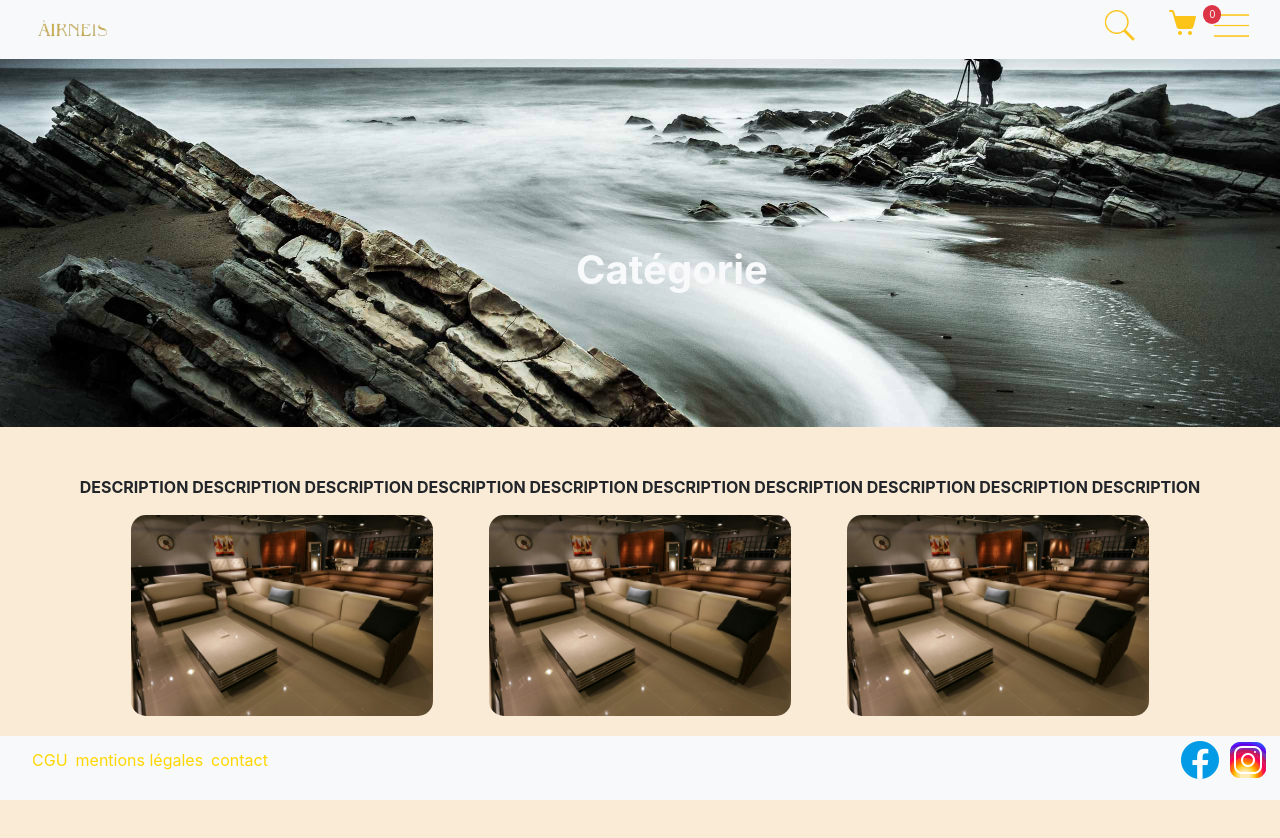
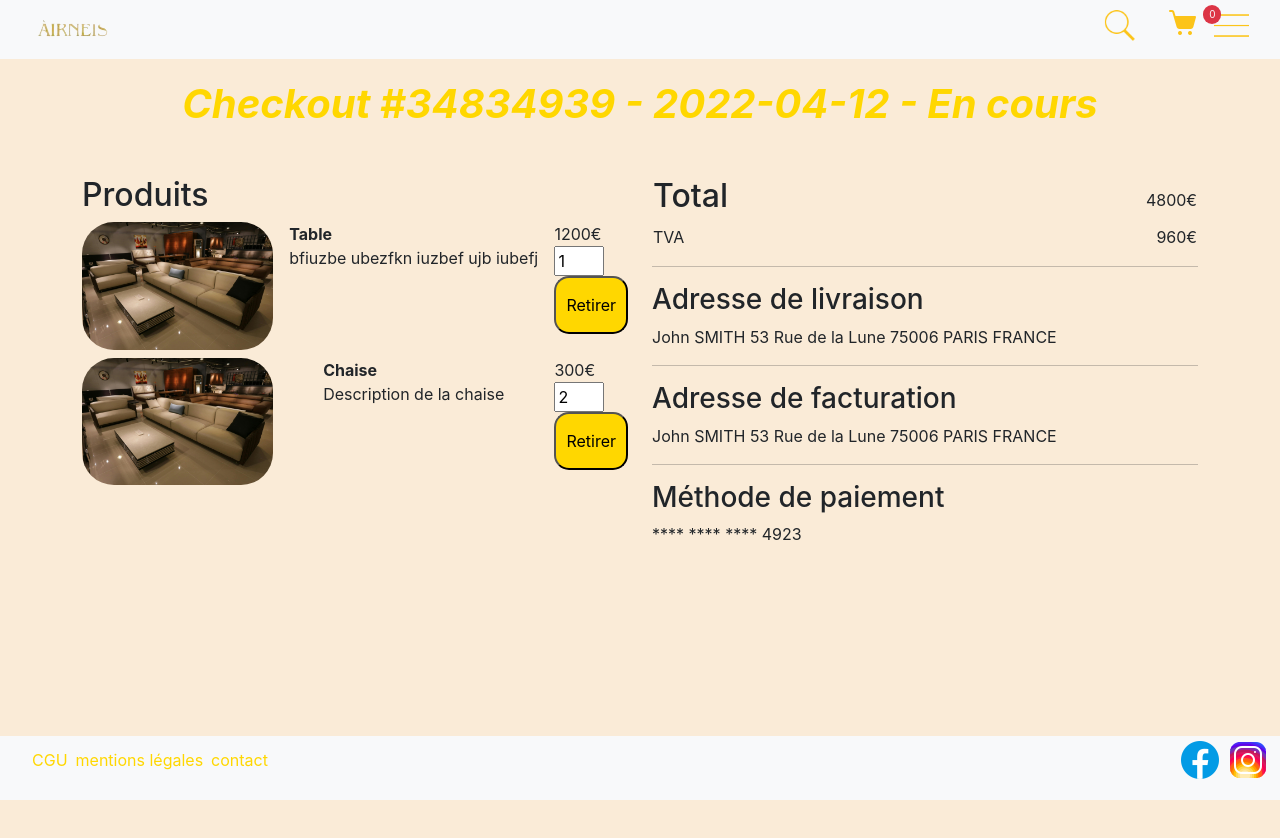
Before and after one commit to JovickT/airneis_web, a React (Create React App) app: page /checkout in a window 1280 px wide. Shown: the top 838 px of the page. After the commit the page ends 800 px from the top, so only its background shows below. Built offline with nearby package versions, Linux system fonts and the light colour scheme.

Commit message:
Add files via upload

```diff
--- a/src/components/Router.tsx
+++ b/src/components/Router.tsx
@@ -8,6 +8,9 @@ import About from './About';
 import CGU from './CGU';
 import Produit from './Produit';
 import Panier from './Panier';
+import MesCommandes from './MesCommandes';
+import Commande from './Commande';
+import Checkout from './Checkout';
 
 
 const Rooter = () => {
@@ -22,6 +25,9 @@ const Rooter = () => {
             <Route path="/about" element={<About />} />
             <Route path="/cgu" element={<CGU />} />
             <Route path="/panier" element={<Panier />} />
+            <Route path="/mesCommandes" element={<MesCommandes />} />
+            <Route path="/commande" element={<Commande />} />
+            <Route path="/checkout" element={<Checkout />} />
         </Routes>
     </BrowserRouter>
 
```
